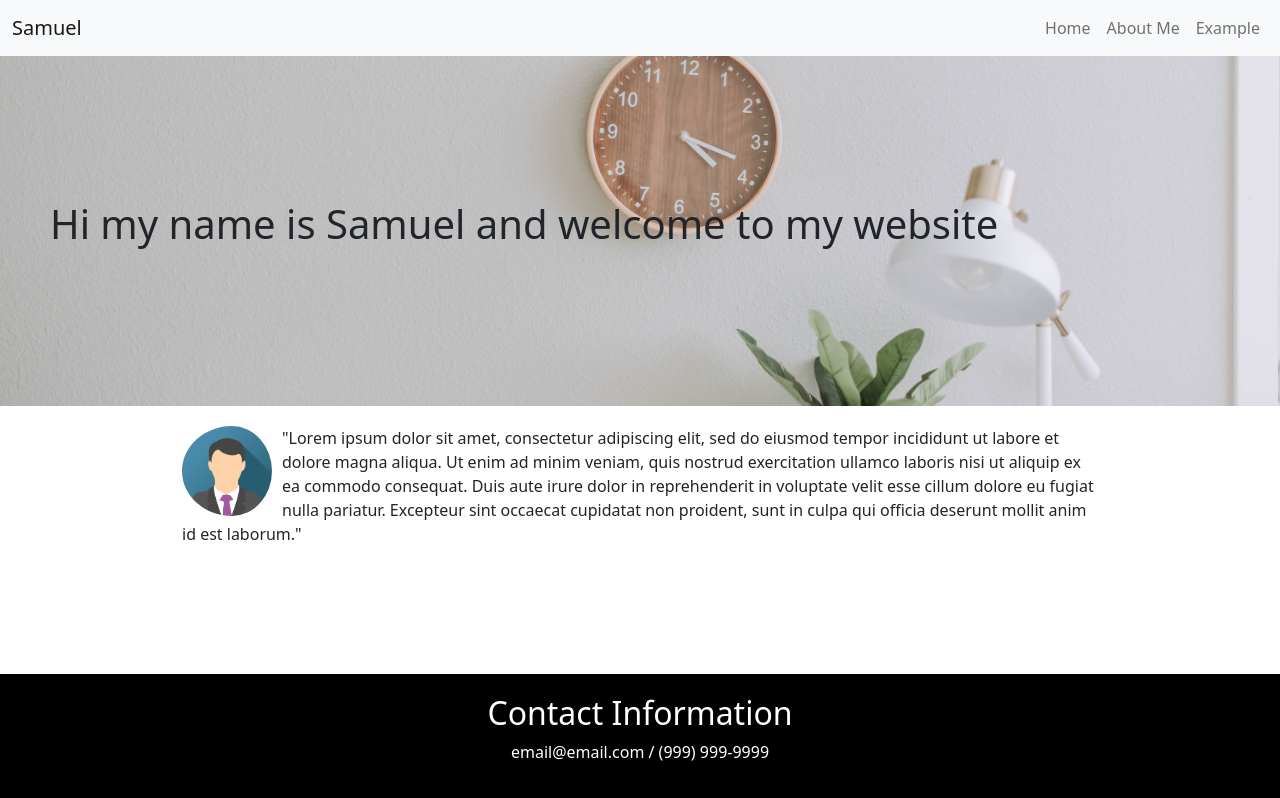
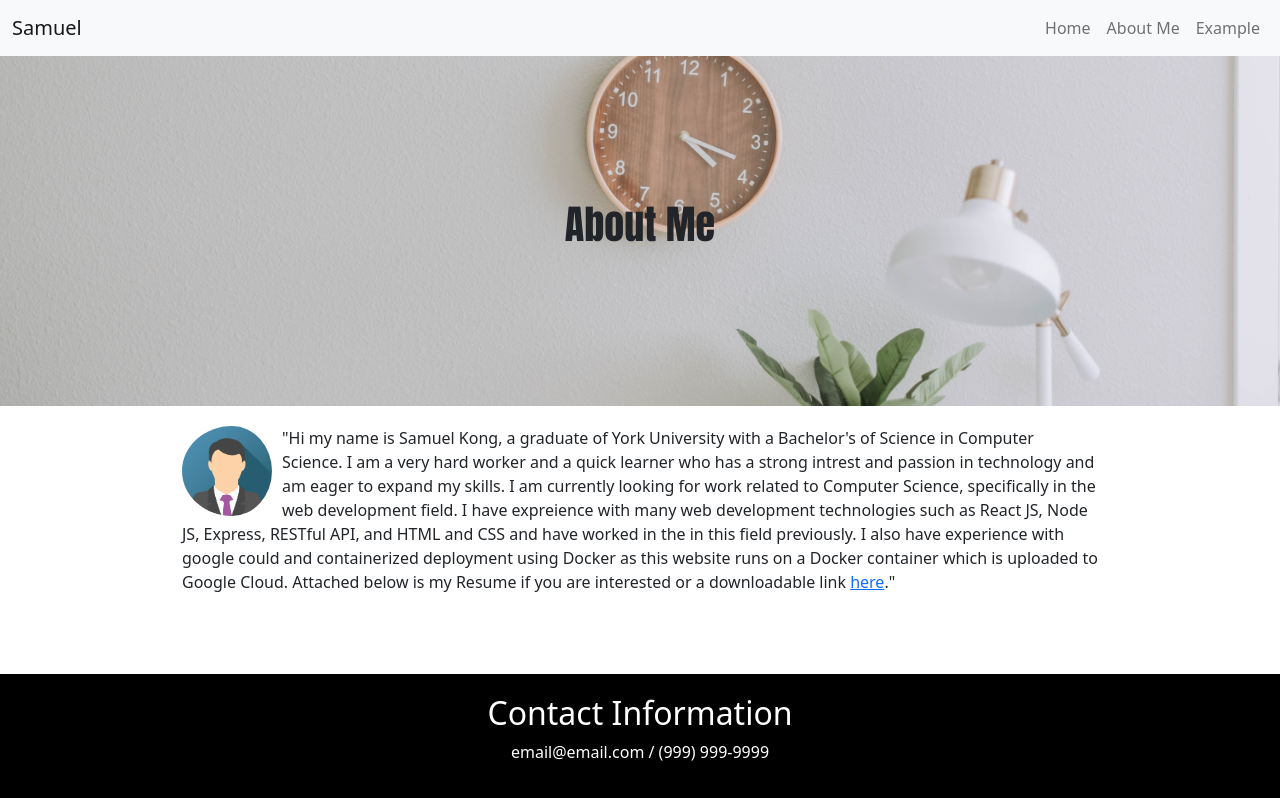
Before and after one commit to lykrose/webapp, a React (Create React App) app in the folder frontend/: page /about in a window 1280 px wide. Built offline with nearby package versions, Linux system fonts and the light colour scheme.

Commit message:
Edited Information

```diff
--- a/frontend/src/Components/MyTable.js
+++ b/frontend/src/Components/MyTable.js
@@ -13,6 +13,7 @@ function MyTable() {
                     <td>{info.name}</td>
                     <td>{info.email}</td>
                     <td>{info.phone}</td>
+                    <td><input type='checkbox'/></td>
                 </tr>
             )
         }
@@ -25,6 +26,7 @@ function MyTable() {
                     <th>Name</th>
                     <th>Email</th>
                     <th>Phone</th>
+                    <th>Selection</th>
                 </tr>
             </thead>
             <tbody>
--- a/frontend/src/Pages/About.js
+++ b/frontend/src/Pages/About.js
@@ -16,10 +16,11 @@ const About = () => {
             }}>
                 <div style={{
                     paddingTop: '200px',
-                    paddingLeft: '50px',
-                    paddingBottom: '150px'
+                    textAlign: 'center',
+                    paddingBottom: '150px',
+                    fontFamily: 'impact'
                 }}>
-                    <h1>Hi my name is Samuel and welcome to my website</h1>
+                    <h1>About Me</h1>
                 </div>
             </div>
             <div className='container' style={{
@@ -36,6 +37,7 @@ const About = () => {
                 }}></div>
                 <div className='middle' style={{ margin: '0 100px' }}>
                     <div className='box' style={{
+                        marginBottom: '15px'
                     }}>
                         <Image src={Face} roundedCircle style={{
                             maxWidth: '100px',
@@ -43,13 +45,16 @@ const About = () => {
                             float: 'left',
                             paddingRight: '10px'
                         }}/>
-                        <p style={{ display: 'inline' }}>"Lorem ipsum dolor sit amet, consectetur adipiscing elit,
-                            sed do eiusmod tempor incididunt ut labore et dolore magna aliqua.
-                            Ut enim ad minim veniam,
-                            quis nostrud exercitation ullamco laboris nisi ut aliquip ex ea commodo consequat.
-                            Duis aute irure dolor in reprehenderit in voluptate velit esse cillum dolore eu fugiat nulla pariatur.
-                            Excepteur sint occaecat cupidatat non proident,
-                            sunt in culpa qui officia deserunt mollit anim id est laborum."</p>
+                        <p style={{ display: 'inline' }}>"Hi my name is Samuel Kong, a graduate of York University
+                        with a Bachelor's of Science in Computer Science. I am a very hard worker and a quick
+                        learner who has a strong intrest and passion in technology and am eager to expand my skills.
+                        I am currently looking for work related to Computer Science, specifically in the web development
+                        field. I have expreience with many web development technologies such as React JS, Node JS,
+                        Express, RESTful API, and HTML and CSS and have worked in the in this field previously.
+                        I also have experience with google could and containerized deployment using Docker as this
+                        website runs on a Docker container which is uploaded to Google Cloud. Attached below is my
+                        Resume if you are interested or a downloadable link <a href=''>here</a>."</p>
+
                     </div>
                 </div>
             </div>
--- a/frontend/src/Pages/Example.js
+++ b/frontend/src/Pages/Example.js
@@ -1,12 +1,12 @@
 import React from 'react';
-import Background from './../Images/Desk.jpg';
+// import Background from './../Images/Desk.jpg';
 import MyTable from '../Components/MyTable';
 import Input from '../Components/Input';
 
 const Example = () => {
     return (
         <>
-            <div className='background' style={{
+            {/* <div className='background' style={{
                 backgroundImage: "url(" + Background + ")",
                 backgroundPosition: 'center',
                 backgroundSize: 'cover',
@@ -20,12 +20,12 @@ const Example = () => {
                 }}>
                     <p></p>
                 </div>
-            </div>
+            </div> */}
             <div style={{
                 padding: '100px',
-                paddingTop: '50px'
+                paddingTop: '100px'
             }}>
-                <h1 classstyle={{ color: '#4f4a4a' }}>Example Table</h1>
+                <h1 classstyle={{ color: '#4f4a4a' }}>Example Users Database</h1>
                 <MyTable/>
                 <Input/>
             </div>
--- a/frontend/src/Pages/Home.js
+++ b/frontend/src/Pages/Home.js
@@ -29,7 +29,7 @@ const Home = () => {
                 textDecoration: 'underline',
                 paddingTop: '10px'
             }}>
-                <h1 classstyle={{ color: '#4f4a4a' }}>Lore Ipsum</h1>
+                <h1 classstyle={{ color: '#4f4a4a' }}>What is this?</h1>
             </div>
             <div className='container' style={{ overflow: 'hidden' }}>
                 <div className='right' style={{
@@ -41,13 +41,16 @@ const Home = () => {
                     width: '100px'
                 }}></div>
                 <div className='middle' style={{ margin: '0 100px' }}>
-                    <p>"Lorem ipsum dolor sit amet, consectetur adipiscing elit,
-                        sed do eiusmod tempor incididunt ut labore et dolore magna aliqua.
-                        Ut enim ad minim veniam,
-                        quis nostrud exercitation ullamco laboris nisi ut aliquip ex ea commodo consequat.
-                        Duis aute irure dolor in reprehenderit in voluptate velit esse cillum dolore eu fugiat nulla pariatur.
-                        Excepteur sint occaecat cupidatat non proident,
-                        sunt in culpa qui officia deserunt mollit anim id est laborum."</p>
+                    <p>"Hi my name is Samuel Kong, and welcome to my website project. This website is a
+                        personal project of mine with the goal of expanding my skills and learning more
+                        about dev ops and web development as well as a showcase of my abilities.
+                        This website is build using React JS and React-Bootstrap for the frontend which
+                        communicates with a Nodes JS express backend through RESTful API calls.
+                        This occurs under the examples tab where there is an example table that would
+                        store users onto a CouchDB database which is stored on the backend.
+                        Modifications to the table such as adding a user or deleting users are done
+                        through the above API calls. Included in this website is my contact information
+                        and more about me, feel free to reach out if you are interested in my work."</p>
                 </div>
             </div>
         </>
```
